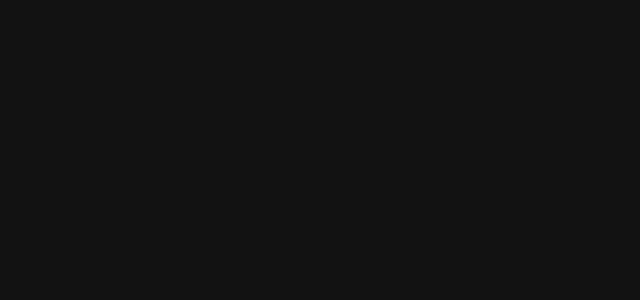
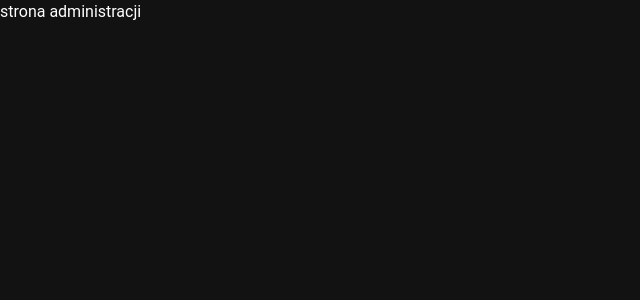
Before and after one commit to Lecrut/Parking-, a Nuxt app: page /administration in a window 1280 px wide. Before the commit this address had no page. Shown: the top 300 px of the page, without its empty margins (0-640 px from the left). Built offline with nearby package versions, Linux system fonts and the light colour scheme.

Commit message:
add empty user and administration pages

```diff
--- /dev/null
+++ b/pages/administration/index.vue
@@ -0,0 +1,11 @@
+<script setup lang="ts">
+
+</script>
+
+<template>
+  strona administracji
+</template>
+
+<style scoped>
+
+</style>
--- /dev/null
+++ b/pages/client/index.vue
@@ -0,0 +1,11 @@
+<script setup lang="ts">
+
+</script>
+
+<template>
+  strona glowa usera
+</template>
+
+<style scoped>
+
+</style>
--- /dev/null
+++ b/pages/client/profile.vue
@@ -0,0 +1,11 @@
+<script setup lang="ts">
+
+</script>
+
+<template>
+  profil
+</template>
+
+<style scoped>
+
+</style>
```
